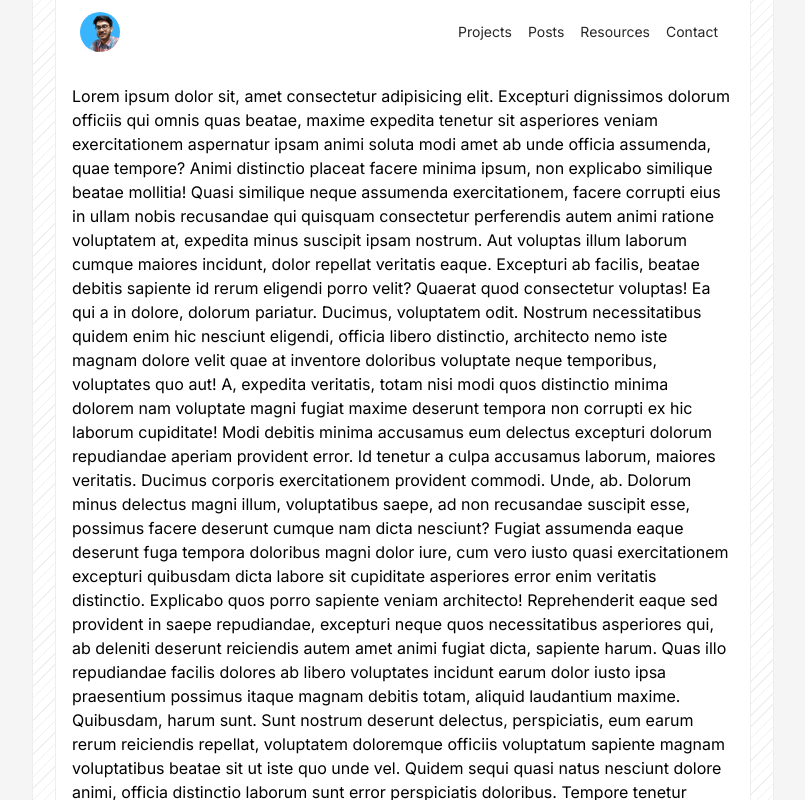
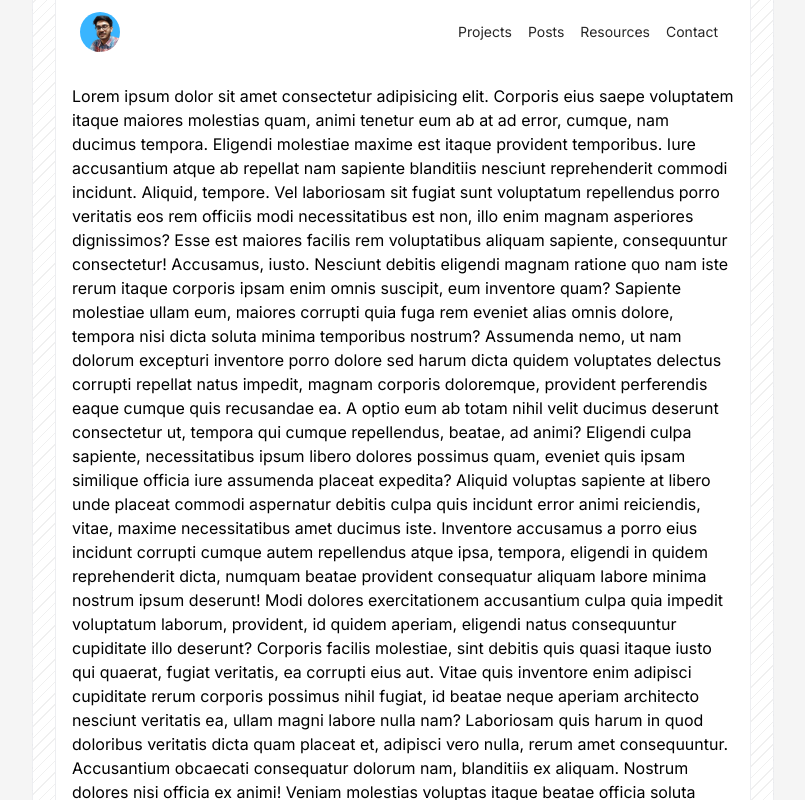
Before and after one commit to foysal-imtiaz/dev_portfolio, a React (Vite) app: page /projects in a window 1280 px wide. Shown: the top 800 px of the page, without its empty margins (237-1042 px from the left). Built offline with nearby package versions, Linux system fonts and the light colour scheme.

Commit message:
ran build

```diff
--- a/src/components/Navbar.jsx
+++ b/src/components/Navbar.jsx
@@ -41,7 +41,7 @@ const Navbar = () => {
     <div
       className={`sticky top-0 px-6 pb-4 pt-3 text-xl w-full md:w-[94%] mx-auto border-b-[1px] border-gray-200 md:border-b-0 md:border-r-[1px] md:border-l-[1px] md:border-opacity-70 md:border-gray-200 transition-all duration-300 z-50 ${
         scrolled
-          ? "bg-[#ffffff] md:bg-white/80 md:backdrop-blur-sm md:shadow-sm md:px-[5px] md:pb-[3px] md:pt-[4px] md:w-[78%] mx-auto md:top-3 md:rounded-full"
+          ? "bg-[#ffffff] md:bg-white/80 md:backdrop-blur-sm md:shadow-sm md:px-[5px] md:pb-[3px] md:pt-[4px] md:w-[77%] mx-auto md:top-3 md:rounded-full"
           : "bg-[#ffffff] px-6 pb-4 pt-3 w-full md:w-[94%] mx-auto"
       }`}
     >
--- a/src/pages/ProjectsPage.jsx
+++ b/src/pages/ProjectsPage.jsx
@@ -1,114 +1,59 @@
-import React from "react";
-
 const ProjectsPage = () => {
   return (
     <div>
-      Lorem ipsum dolor sit, amet consectetur adipisicing elit. Excepturi
-      dignissimos dolorum officiis qui omnis quas beatae, maxime expedita
-      tenetur sit asperiores veniam exercitationem aspernatur ipsam animi soluta
-      modi amet ab unde officia assumenda, quae tempore? Animi distinctio
-      placeat facere minima ipsum, non explicabo similique beatae mollitia!
-      Quasi similique neque assumenda exercitationem, facere corrupti eius in
-      ullam nobis recusandae qui quisquam consectetur perferendis autem animi
-      ratione voluptatem at, expedita minus suscipit ipsam nostrum. Aut voluptas
-      illum laborum cumque maiores incidunt, dolor repellat veritatis eaque.
-      Excepturi ab facilis, beatae debitis sapiente id rerum eligendi porro
-      velit? Quaerat quod consectetur voluptas! Ea qui a in dolore, dolorum
-      pariatur. Ducimus, voluptatem odit. Nostrum necessitatibus quidem enim hic
-      nesciunt eligendi, officia libero distinctio, architecto nemo iste magnam
-      dolore velit quae at inventore doloribus voluptate neque temporibus,
-      voluptates quo aut! A, expedita veritatis, totam nisi modi quos distinctio
-      minima dolorem nam voluptate magni fugiat maxime deserunt tempora non
-      corrupti ex hic laborum cupiditate! Modi debitis minima accusamus eum
-      delectus excepturi dolorum repudiandae aperiam provident error. Id tenetur
-      a culpa accusamus laborum, maiores veritatis. Ducimus corporis
-      exercitationem provident commodi. Unde, ab. Dolorum minus delectus magni
-      illum, voluptatibus saepe, ad non recusandae suscipit esse, possimus
-      facere deserunt cumque nam dicta nesciunt? Fugiat assumenda eaque deserunt
-      fuga tempora doloribus magni dolor iure, cum vero iusto quasi
-      exercitationem excepturi quibusdam dicta labore sit cupiditate asperiores
-      error enim veritatis distinctio. Explicabo quos porro sapiente veniam
-      architecto! Reprehenderit eaque sed provident in saepe repudiandae,
-      excepturi neque quos necessitatibus asperiores qui, ab deleniti deserunt
-      reiciendis autem amet animi fugiat dicta, sapiente harum. Quas illo
-      repudiandae facilis dolores ab libero voluptates incidunt earum dolor
-      iusto ipsa praesentium possimus itaque magnam debitis totam, aliquid
-      laudantium maxime. Quibusdam, harum sunt. Sunt nostrum deserunt delectus,
-      perspiciatis, eum earum rerum reiciendis repellat, voluptatem doloremque
-      officiis voluptatum sapiente magnam voluptatibus beatae sit ut iste quo
-      unde vel. Quidem sequi quasi natus nesciunt dolore animi, officia
-      distinctio laborum sunt error perspiciatis doloribus. Tempore tenetur
-      voluptas non atque maxime veniam, accusamus, incidunt repellendus at
-      officiis possimus! Officiis similique tenetur dolores tempora veritatis ut
-      neque. Ipsa tenetur quos quaerat ducimus fugit voluptatibus quasi nihil
-      est esse distinctio perspiciatis magnam facilis similique nobis aut
-      aliquam placeat minus dolore fuga omnis aperiam, quas sint quisquam? Rem
-      recusandae, maiores cum non temporibus eos, veniam quod aliquid facere
-      odio incidunt aspernatur vero quia, quae nihil itaque necessitatibus
-      dolorum fugiat maxime? Dolorem alias quae, nesciunt adipisci molestiae
-      labore enim dolorum fugiat? Ab magni in dolorum id illo. Et vel earum id
-      excepturi doloribus fugiat non, voluptatum, obcaecati in fuga sapiente
-      voluptatem nisi quis autem deserunt error molestiae culpa tempora ipsa,
-      doloremque quasi nostrum repellat rem. Veritatis asperiores quo adipisci
-      sed? Harum porro adipisci odit eveniet blanditiis amet cumque, et natus
-      molestias! Ut ducimus, architecto vero quaerat quibusdam distinctio quos
-      iure reiciendis vitae sed saepe magni adipisci explicabo animi corporis
-      molestiae mollitia dolorum harum quam ipsum delectus est iste! Quaerat
-      rerum ullam distinctio iusto culpa magnam quam magni voluptas numquam.
-      Corporis, laudantium enim animi expedita vitae sed itaque excepturi fuga
-      officiis beatae similique magni quo et dicta, corrupti totam sequi. Iusto
-      at deleniti necessitatibus quibusdam, ipsa est impedit ipsum alias
-      voluptatem eveniet cum nemo nobis ducimus enim. Praesentium fugit quis,
-      eligendi quod ea tempore mollitia, sunt libero laudantium reprehenderit
-      blanditiis! Dolorem aperiam voluptas, totam natus iure recusandae nisi
-      corporis, quo soluta animi ab facere. Sed repellat laudantium numquam,
-      rerum delectus explicabo! Earum adipisci hic, ratione consectetur eveniet
-      facilis iste sint quis corrupti dicta unde pariatur ullam atque possimus
-      odio omnis totam sunt minus nostrum in, cupiditate animi suscipit sed
-      fuga! Nesciunt accusamus autem magnam odio sequi doloremque ad debitis
-      incidunt enim placeat quae quas, exercitationem sunt, quam, nostrum aut
-      consequuntur animi facere? Illo, ullam quidem. Earum ipsa mollitia aut
-      quas perspiciatis dolores obcaecati voluptatibus provident ducimus
-      dignissimos perferendis maxime amet qui recusandae, cum, reiciendis sed
-      nisi? Veritatis est vitae itaque doloribus repudiandae illo omnis ratione,
-      sequi laboriosam totam odit, ipsa, dolorem libero eaque dolores ipsum ad
-      quasi ipsam in. Veritatis, ullam fugit ipsum obcaecati rerum doloremque
-      hic, sequi atque, eaque cupiditate accusantium? Cum explicabo, enim
-      quaerat impedit, aut incidunt vero aspernatur tenetur voluptate ipsa quo
-      maxime vitae voluptatibus nam a expedita laborum sunt debitis laboriosam
-      pariatur architecto? Quis architecto, expedita explicabo commodi ea
-      dolorem aliquid necessitatibus at distinctio dolores alias porro ab
-      voluptatum quibusdam rerum? Dicta sed ducimus nostrum corrupti odit magni
-      labore doloribus distinctio. Eaque, culpa accusamus? Velit tempore
-      cupiditate harum, voluptatum doloribus omnis recusandae nihil? Non
-      asperiores qui ea dicta. Illum accusantium voluptatibus tenetur quod a
-      laborum cum debitis dolore deleniti, corrupti animi perspiciatis quidem
-      magni earum nemo nihil accusamus voluptates. Autem, nulla consectetur?
-      Fugiat tempore laboriosam provident earum velit quasi reprehenderit
-      aliquid libero iste molestias sit numquam commodi maxime et sapiente rerum
-      dolores eos ipsa debitis, sunt adipisci quam odit id suscipit. At vitae
-      tempora, fuga, libero hic id illo enim excepturi ratione consequuntur
-      obcaecati iure ea rerum explicabo molestias laboriosam cum sapiente
-      dolorem odio dignissimos quidem voluptas. Ea, id soluta rerum mollitia
-      neque ullam reprehenderit ipsam ipsum praesentium ad cumque eius tenetur
-      perferendis magnam omnis ipsa qui aut recusandae in dolor fugiat? Ad
-      provident culpa, soluta saepe molestiae maxime cumque unde dicta natus
-      eaque fugit nemo veniam, quibusdam quidem ipsum ut laboriosam ullam
-      debitis porro et voluptatibus amet repellendus. Quaerat exercitationem
-      architecto inventore doloribus sequi? Reiciendis, quisquam nobis placeat
-      nesciunt repellendus perspiciatis laudantium, magni, enim maiores pariatur
-      temporibus rem atque beatae quis possimus nihil dignissimos fuga ex
-      explicabo! Perspiciatis odio iusto minima deserunt, corporis, modi
-      provident laboriosam vero error, nihil earum temporibus a. Expedita facere
-      excepturi minus eveniet nam laboriosam et neque corrupti amet soluta fugit
-      cum in quia magni tempora consectetur, inventore fugiat consequatur
-      voluptatibus perferendis voluptate ut minima nulla! Tempore velit ad
-      tempora. Tenetur, nemo illum! Iusto et odit voluptatum hic ducimus
-      dolorem! Enim dicta eligendi adipisci, quo debitis rerum. Excepturi
-      architecto earum eaque enim eum corporis ipsa! Autem aspernatur ullam
-      commodi, numquam vero labore quidem illo eligendi necessitatibus, repellat
-      neque saepe nemo explicabo iusto, sed hic amet harum! Provident, voluptate
-      nisi?
+      Lorem ipsum dolor sit amet consectetur adipisicing elit. Corporis eius
+      saepe voluptatem itaque maiores molestias quam, animi tenetur eum ab at ad
+      error, cumque, nam ducimus tempora. Eligendi molestiae maxime est itaque
+      provident temporibus. Iure accusantium atque ab repellat nam sapiente
+      blanditiis nesciunt reprehenderit commodi incidunt. Aliquid, tempore. Vel
+      laboriosam sit fugiat sunt voluptatum repellendus porro veritatis eos rem
+      officiis modi necessitatibus est non, illo enim magnam asperiores
+      dignissimos? Esse est maiores facilis rem voluptatibus aliquam sapiente,
+      consequuntur consectetur! Accusamus, iusto. Nesciunt debitis eligendi
+      magnam ratione quo nam iste rerum itaque corporis ipsam enim omnis
+      suscipit, eum inventore quam? Sapiente molestiae ullam eum, maiores
+      corrupti quia fuga rem eveniet alias omnis dolore, tempora nisi dicta
+      soluta minima temporibus nostrum? Assumenda nemo, ut nam dolorum excepturi
+      inventore porro dolore sed harum dicta quidem voluptates delectus corrupti
+      repellat natus impedit, magnam corporis doloremque, provident perferendis
+      eaque cumque quis recusandae ea. A optio eum ab totam nihil velit ducimus
+      deserunt consectetur ut, tempora qui cumque repellendus, beatae, ad animi?
+      Eligendi culpa sapiente, necessitatibus ipsum libero dolores possimus
+      quam, eveniet quis ipsam similique officia iure assumenda placeat
+      expedita? Aliquid voluptas sapiente at libero unde placeat commodi
+      aspernatur debitis culpa quis incidunt error animi reiciendis, vitae,
+      maxime necessitatibus amet ducimus iste. Inventore accusamus a porro eius
+      incidunt corrupti cumque autem repellendus atque ipsa, tempora, eligendi
+      in quidem reprehenderit dicta, numquam beatae provident consequatur
+      aliquam labore minima nostrum ipsum deserunt! Modi dolores exercitationem
+      accusantium culpa quia impedit voluptatum laborum, provident, id quidem
+      aperiam, eligendi natus consequuntur cupiditate illo deserunt? Corporis
+      facilis molestiae, sint debitis quis quasi itaque iusto qui quaerat,
+      fugiat veritatis, ea corrupti eius aut. Vitae quis inventore enim adipisci
+      cupiditate rerum corporis possimus nihil fugiat, id beatae neque aperiam
+      architecto nesciunt veritatis ea, ullam magni labore nulla nam? Laboriosam
+      quis harum in quod doloribus veritatis dicta quam placeat et, adipisci
+      vero nulla, rerum amet consequuntur. Accusantium obcaecati consequatur
+      dolorum nam, blanditiis ex aliquam. Nostrum dolores nisi officia ex animi!
+      Veniam molestias voluptas itaque beatae officia soluta quae inventore
+      recusandae, voluptatum dolores, saepe distinctio exercitationem facilis
+      autem illum! Alias nesciunt et earum! Tenetur dolorem voluptates, in
+      reiciendis maiores at aut porro repellendus accusantium. Nulla
+      perspiciatis ea facilis quaerat ipsam corrupti ipsa modi suscipit delectus
+      molestias adipisci magnam, sed qui iusto quam fugit voluptate dicta.
+      Obcaecati libero voluptatem dicta, ratione et quia quidem deserunt
+      quaerat, inventore, alias cupiditate ad dignissimos fugiat odit porro nemo
+      cumque. Amet hic labore quod illo cum deleniti quibusdam debitis eum.
+      Obcaecati ullam culpa velit aperiam quis eum, quibusdam iure dolores
+      maxime dicta veritatis voluptatibus nisi error excepturi. Numquam veniam
+      error quis ad sit sequi unde dolor consequuntur quae doloremque, dolores
+      magni, nisi voluptatibus excepturi facilis id eos velit perspiciatis eum
+      sunt. Natus beatae modi voluptas quibusdam excepturi quos obcaecati, earum
+      illum laborum explicabo. Asperiores sit sapiente est eum placeat
+      consequatur impedit facilis consectetur autem nostrum reiciendis
+      exercitationem laudantium vel illo iure nisi quae optio itaque, minima
+      quasi corporis debitis? Ullam inventore nemo repellat earum enim quibusdam
+      eos corrupti, autem pariatur distinctio.
     </div>
   );
 };
```
